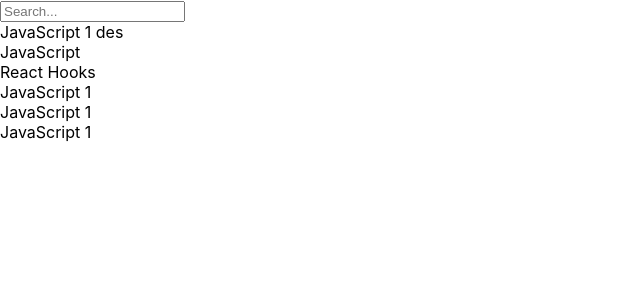
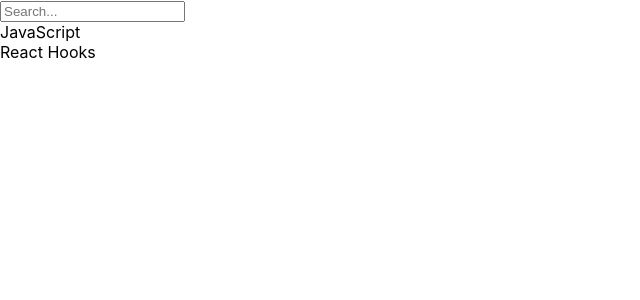
Before and after one commit to ebrugulec/cheatty.com, a Next.js app: page / in a window 1280 px wide. Shown: the top 300 px of the page, without its empty margins (0-640 px from the left). Built offline with nearby package versions, Linux system fonts and the light colour scheme.

Commit message:
Convert markdowns to json

```diff
--- a/data/markdowns.json
+++ b/data/markdowns.json
@@ -1,13 +1,4 @@
 [
-  {
-    "slug": "javascript",
-    "title": "JavaScript 1 des",
-    "description": "This section is dedicated to the JavaScript 1 language itself, and not the parts that are specific to Web pages or other host environments. For information about API specifics to Web pages, please see Web APIs and DOM.",
-    "tags": [
-      "javascript",
-      "es6"
-    ]
-  },
   {
     "slug": "javascript",
     "title": "JavaScript",
@@ -26,32 +17,5 @@
       "jsx",
       "javascript"
     ]
-  },
-  {
-    "slug": "javascript 1",
-    "title": "JavaScript 1",
-    "description": "This section is dedicated to the JavaScript language itself, and not the parts that are specific to Web pages or other host environments. For information about API specifics to Web pages, please see Web APIs and DOM.",
-    "tags": [
-      "javascript",
-      "es6"
-    ]
-  },
-  {
-    "slug": "javascript 1",
-    "title": "JavaScript 1",
-    "description": "This section is dedicated to the JavaScript language itself, and not the parts that are specific to Web pages or other host environments. For information about API specifics to Web pages, please see Web APIs and DOM.",
-    "tags": [
-      "javascript",
-      "es6"
-    ]
-  },
-  {
-    "slug": "javascript 1",
-    "title": "JavaScript 1",
-    "description": "This section is dedicated to the JavaScript language itself, and not the parts that are specific to Web pages or other host environments. For information about API specifics to Web pages, please see Web APIs and DOM.",
-    "tags": [
-      "javascript",
-      "es6"
-    ]
   }
 ]
```
Also changed, not shown: content/javascript.json (added, +10 -0 lines), content/react-hooks.json (added, +11 -0 lines), scripts/parse_markdowns.js (+18 -3 lines).
